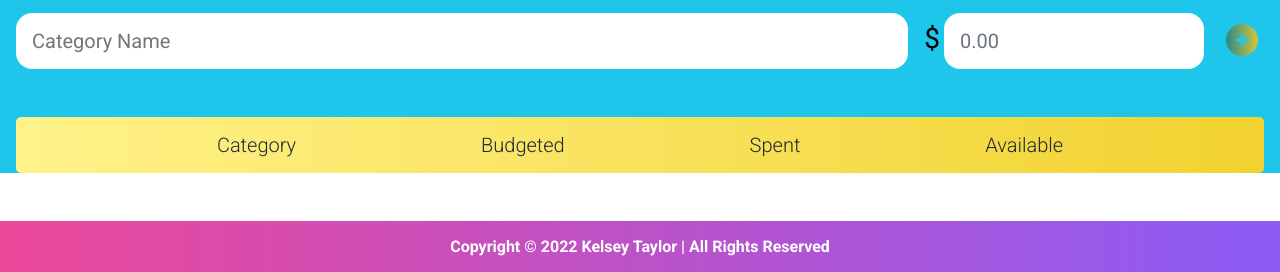
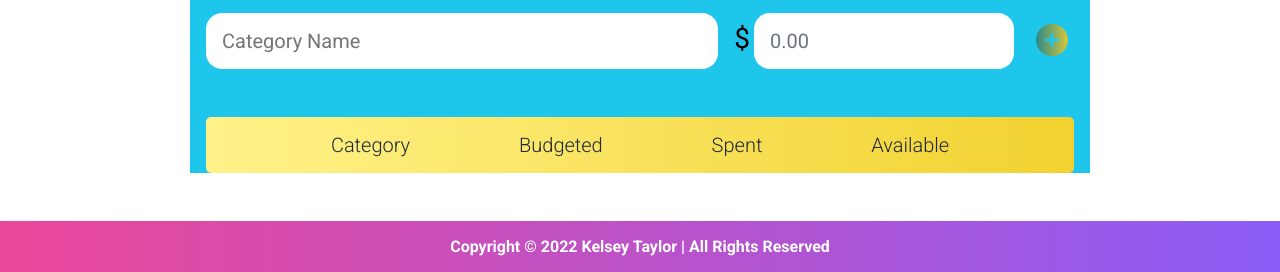
Before and after one commit to KelseyATaylor/unicorn-budget, a website: page client/index.html in a window 1280 px wide. Shown: the part 528-800 px from the top of the page. Drawn offline with nearby package versions, Linux system fonts and the light colour scheme; no server answers.

Commit message:
added back max width

```diff
--- a/client/styles.css
+++ b/client/styles.css
@@ -199,7 +199,7 @@ button {
 
 main {
 	flex: 1 1 10%;
-	/* max-width: 900px; */
+	max-width: 900px;
 	width: 100%;
 	margin: 0 auto;
 }
```
